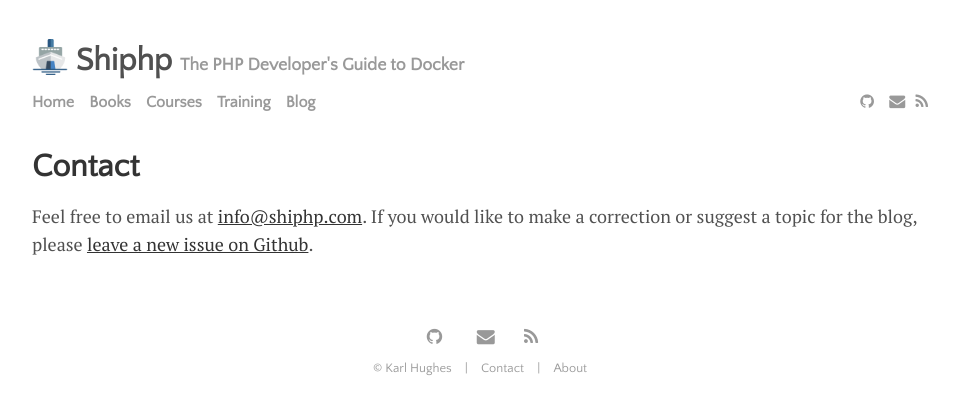
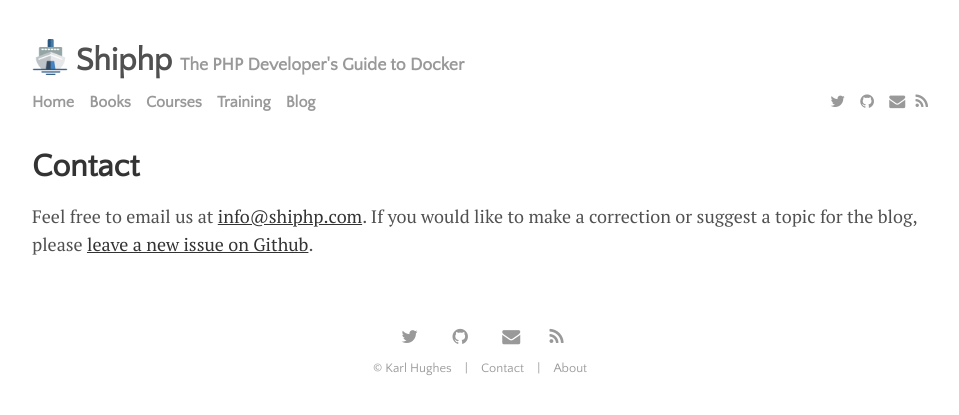
Before and after one commit to shiphp/site, a Jekyll site: the page built from contact.md, in a window 1280 px wide. Shown: the top 415 px of the page, without its empty margins (160-1119 px from the left). Built offline with Jekyll 4.4.1, drawn with Linux system fonts in a browser that asks for light colours; nearby versions of some CDN libraries.

Commit message:
Adding twitter link

```diff
--- a/_data/settings.yml
+++ b/_data/settings.yml
@@ -19,6 +19,7 @@ menu:
 - {name: 'Blog', url: '#blog'}
 
 social:
+- {icon: 'twitter', link: 'https://twitter.com/shiphpnow'}
 - {icon: 'github', link: 'https://www.github.com/shiphp'}
 - {icon: 'envelope', link: 'mailto:info@shiphp.com'}
 - {icon: 'rss', link: 'feed.xml'}
```
